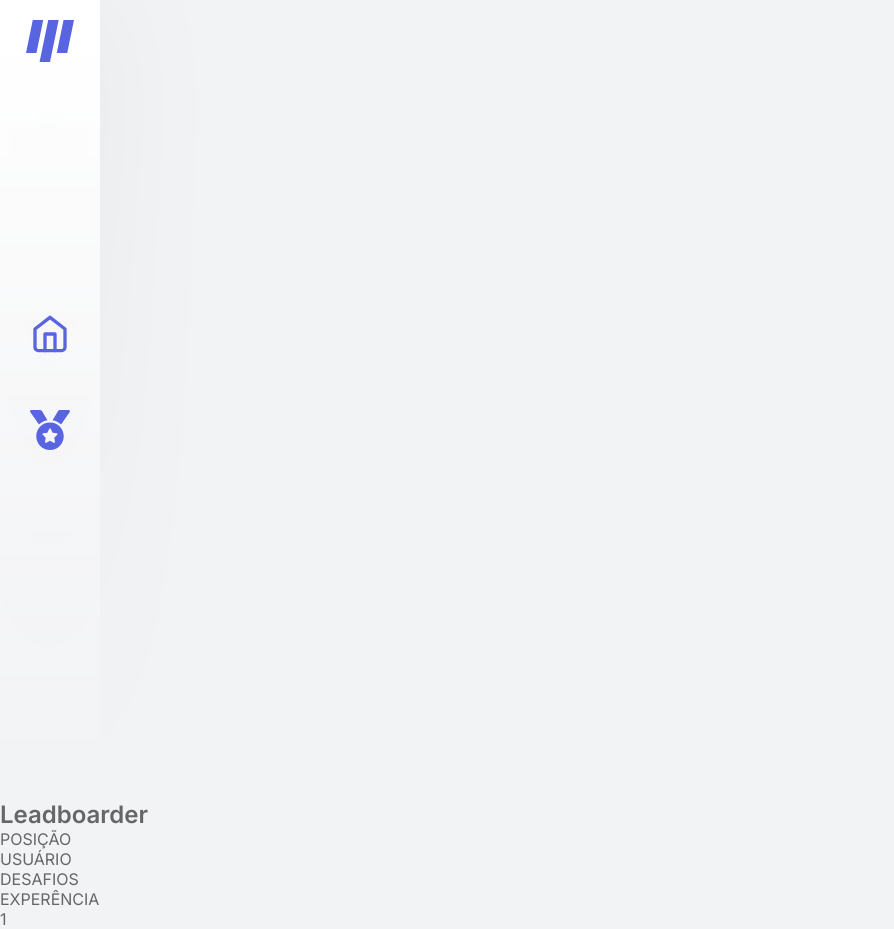
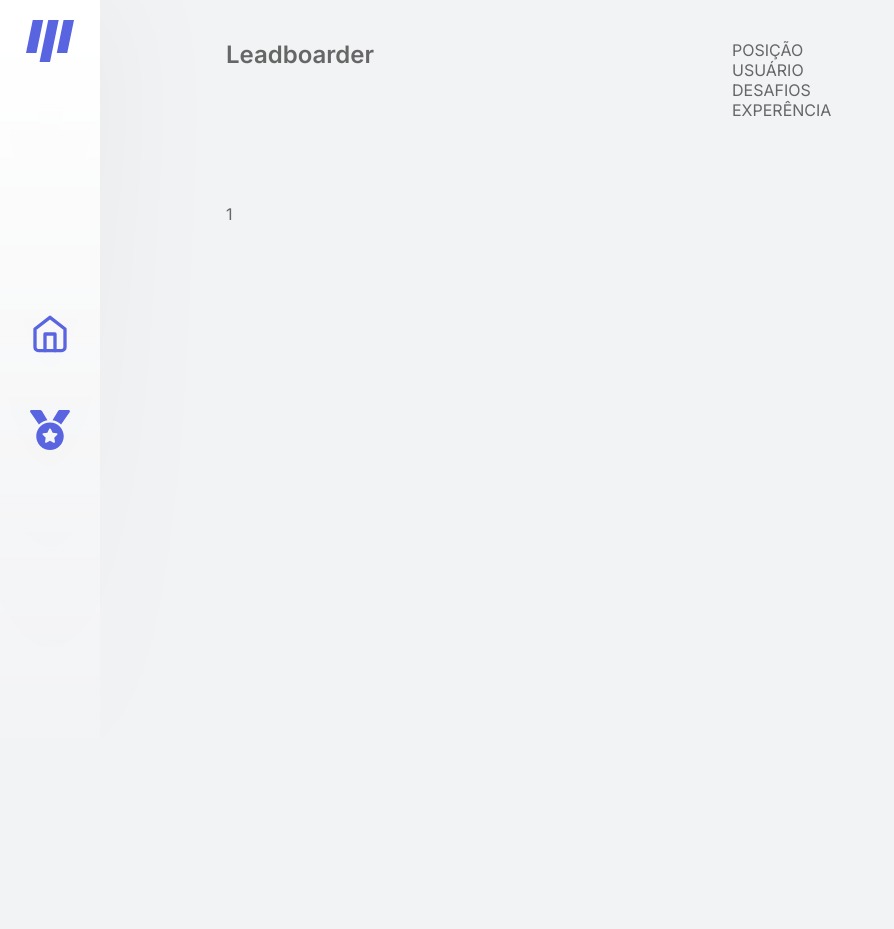
Before and after one commit to jonatasoc/nlw_moveit, a Next.js app: page /leaderboard in a window 1280 px wide. Shown: the whole page, without its empty margins (0-894 px from the left). After the commit the page ends 800 px from the top, so only its background shows below. Built offline with nearby package versions, Linux system fonts and the light colour scheme.

Commit message:
Refactoring all Global Layout to Layout components.

```diff
--- a/src/components/Layout/index.tsx
+++ b/src/components/Layout/index.tsx
@@ -1,5 +1,6 @@
 import { GlobalStyle } from '../../styles/global';
-import Container from './styles';
+import styled from 'styled-components';
+import Sidebar from '../Sidebar';
 
 type Props = {
   children: React.ReactNode;
@@ -9,7 +10,50 @@ export default function Layout({ children }: Props) {
   return (
     <Container>
       <GlobalStyle />
-      {children}
+      <Sidebar />
+      <MainContent>{children}</MainContent>
     </Container>
   );
 }
+
+const Container = styled.div`
+  display: flex;
+
+  main {
+    flex: 1;
+  }
+
+  @media (max-width: 768px) {
+    flex-direction: column;
+  }
+`;
+
+const MainContent = styled.main`
+  height: 100vh;
+  max-width: 992px;
+  margin: 0 auto;
+  padding: 2.5rem 2rem;
+
+  display: flex;
+  flex-direction: column;
+
+  @media (max-width: 768px) {
+    padding: 1rem 1.5rem;
+  }
+
+  section {
+    flex: 1;
+
+    display: grid;
+    grid-template-columns: 1fr 1fr;
+    gap: 5.25rem;
+    align-content: center;
+
+    @media (max-width: 768px) {
+      margin-top: 3rem;
+      grid-template-columns: none;
+      grid-template-rows: 1fr 1fr;
+      gap: 1rem;
+    }
+  }
+`;
--- a/src/components/Layout/styles.ts
+++ /dev/null
@@ -1,15 +0,0 @@
-import styled from 'styled-components';
-
-const Container = styled.div`
-  display: flex;
-
-  main {
-    flex: 1;
-  }
-
-  @media (max-width: 768px) {
-    flex-direction: column;
-  }
-`;
-
-export default Container;
--- a/src/pages/leaderboard/index.tsx
+++ b/src/pages/leaderboard/index.tsx
@@ -1,9 +1,9 @@
 import { GetServerSideProps } from 'next';
 import React from 'react';
+import styled from 'styled-components';
+
 import { ChallengesProvider } from '../../contexts/ChallengesContext';
 
-import { Container, MainContent } from './styles';
-import Sidebar from '../../components/Sidebar';
 import Head from 'next/head';
 import Layout from '../../components/Layout';
 
@@ -26,8 +26,6 @@ export default function Leaderboard({
         challengesCompleted={challengesCompleted}
       >
         <Container>
-          <Sidebar />
-          <MainContent>
           <Head>
             <title>Leadboard | move.it</title>
           </Head>
@@ -41,10 +39,13 @@ export default function Leaderboard({
             </div>
             <div>
               <p>1</p>
-                <div></div>
+              <div>
+                <div>
+                  <img src="" alt="" />
+                </div>
+              </div>
             </div>
           </section>
-          </MainContent>
         </Container>
       </ChallengesProvider>
     </Layout>
@@ -67,3 +68,5 @@ export const getServerSideProps: GetServerSideProps = async ctx => {
     },
   };
 };
+
+const Container = styled.div``;
--- a/src/pages/leaderboard/styles.ts
+++ /dev/null
@@ -1,4 +0,0 @@
-import styled from 'styled-components';
-
-export const Container = styled.div``;
-export const MainContent = styled.div``;
--- a/src/styles/global.ts
+++ b/src/styles/global.ts
@@ -1,4 +1,4 @@
-import styled, { createGlobalStyle } from 'styled-components';
+import { createGlobalStyle } from 'styled-components';
 
 export const GlobalStyle = createGlobalStyle`
   * {
@@ -56,33 +56,3 @@ export const GlobalStyle = createGlobalStyle`
   }
 
 `;
-
-export const MainContent = styled.main`
-  height: 100vh;
-  max-width: 992px;
-  margin: 0 auto;
-  padding: 2.5rem 2rem;
-
-  display: flex;
-  flex-direction: column;
-
-  @media (max-width: 768px) {
-    padding: 1rem 1.5rem;
-  }
-
-  section {
-    flex: 1;
-
-    display: grid;
-    grid-template-columns: 1fr 1fr;
-    gap: 5.25rem;
-    align-content: center;
-
-    @media (max-width: 768px) {
-      margin-top: 3rem;
-      grid-template-columns: none;
-      grid-template-rows: 1fr 1fr;
-      gap: 1rem;
-    }
-  }
-`;
```
Also changed, not shown: src/pages/index.tsx (+1 -6 lines). Lines whose indentation alone changed are shown as unchanged.
